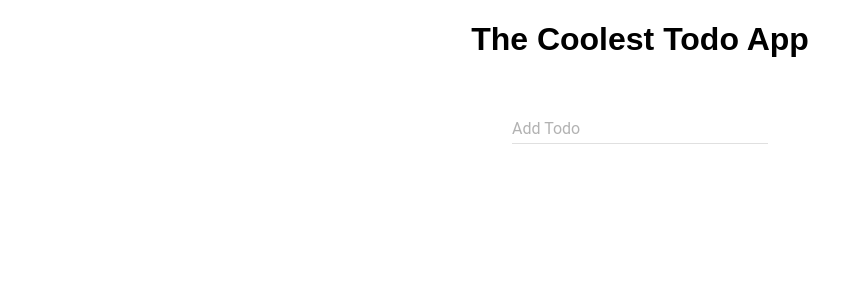
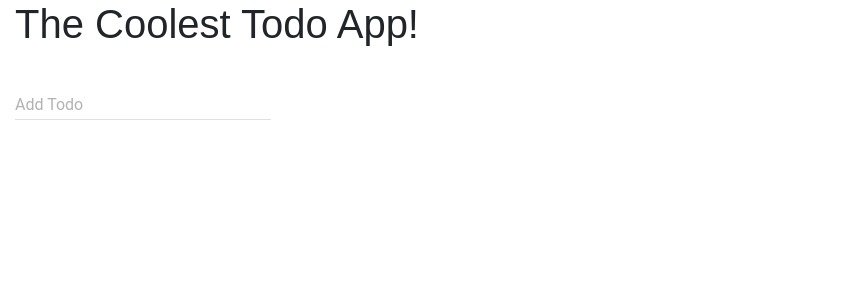
Before and after one commit to mgenova12/interactive-todos, a React (Create React App) app: page / in a window 1280 px wide. Shown: the top 300 px of the page, without its empty margins (0-856 px from the left). Built offline with nearby package versions, Linux system fonts and the light colour scheme.

Commit message:
create todo ordered list

```diff
--- a/package.json
+++ b/package.json
@@ -4,6 +4,7 @@
   "private": true,
   "dependencies": {
     "axios": "^0.18.0",
+    "bootstrap": "^4.1.1",
     "immutability-helper": "^2.7.0",
     "material-ui": "^0.20.0",
     "prop-types": "^15.6.1",
--- a/src/App.css
+++ b/src/App.css
@@ -1,28 +1,12 @@
 .App {
-  text-align: center;
+
 }
 
-.App-logo {
-  animation: App-logo-spin infinite 20s linear;
-  height: 80px;
+.form p {
+  font-size: 20px;
+  cursor: pointer;
 }
 
-.App-header {
-  background-color: #222;
-  height: 150px;
-  padding: 20px;
-  color: white;
+.form p:hover {
+  opacity: .5;
 }
-
-.App-title {
-  font-size: 1.5em;
-}
-
-.App-intro {
-  font-size: large;
-}
-
-@keyframes App-logo-spin {
-  from { transform: rotate(0deg); }
-  to { transform: rotate(360deg); }
-}
--- a/src/App.js
+++ b/src/App.js
@@ -1,67 +1,19 @@
 import React, { Component } from 'react';
-import { connect } from 'react-redux';
-import { createSelector } from 'reselect';
-import PropTypes from 'prop-types';
-import TextField from 'material-ui/TextField';
 import MuiThemeProvider from 'material-ui/styles/MuiThemeProvider';
-import { addTodo, deleteTodo } from './actions/todos-actions';
+import Form from './components/form';
 import './App.css';
 
 class App extends Component {
-  constructor(props) {
-    super(props);
-    this.handleSubmit = this.handleSubmit.bind(this);
-  }
-
-  handleSubmit(event) {
-    event.preventDefault();
-    this.props.onAddTodo(event.target.todo.value);
-    event.target.reset();
-  }
-
   render() {
-    const todos = this.props.todos.map((todo, index) => <p key={index}>{todo}</p>);
-
     return (
-      <div className="App">
-        <h1>The Coolest Todo App</h1>
+      <div className="App container-fluid">
+        <h1>The Coolest Todo App!</h1>
         <MuiThemeProvider>
-          <form onSubmit={this.handleSubmit}>
-            <TextField
-              name="todo"
-              floatingLabelText="Add Todo"
-              autoComplete="off"
-            />
-          </form>
+          <Form />
         </MuiThemeProvider>
-        { todos }
       </div>
     );
   }
 }
 
-
-const todosSelector = createSelector(
-  state => state.todos,
-  todos => todos
-);
-
-const mapStateToProps = createSelector(
-  todosSelector,
-  todos => ({
-    todos
-  })
-);
-
-const mapActionsToProps = {
-  onAddTodo: addTodo,
-  onDeleteTodo: deleteTodo
-};
-
-
-export default connect(mapStateToProps, mapActionsToProps)(App);
-
-App.propTypes = {
-  todos: PropTypes.array,
-  onAddTodo: PropTypes.func
-};
+export default App;
--- /dev/null
+++ b/src/components/form.js
@@ -0,0 +1,62 @@
+import PropTypes from 'prop-types';
+import React, { Component } from 'react';
+import TextField from 'material-ui/TextField';
+import { connect } from 'react-redux';
+import { createSelector } from 'reselect';
+import { addTodo, deleteTodo } from '../actions/todos-actions';
+
+export class Form extends Component {
+  constructor(props) {
+    super(props);
+    this.handleSubmit = this.handleSubmit.bind(this);
+  }
+
+  handleSubmit(event) {
+    event.preventDefault();
+    this.props.onAddTodo(event.target.todo.value);
+    event.target.reset();
+  }
+
+  render() {
+    const todos = this.props.todos.map((todo, index) => <li key={index}>{todo}</li>);
+    return (
+      <div className="form">
+        <form onSubmit={this.handleSubmit}>
+          <TextField
+            name="todo"
+            floatingLabelText="Add Todo"
+            autoComplete="off"
+          />
+        </form>
+        <ol className="formcontainer">
+          { todos }
+        </ol>
+      </div>
+    );
+  }
+}
+
+const todosSelector = createSelector(
+  state => state.todos,
+  todos => todos
+);
+
+const mapStateToProps = createSelector(
+  todosSelector,
+  todos => ({
+    todos
+  })
+);
+
+const mapActionsToProps = {
+  onAddTodo: addTodo,
+  onDeleteTodo: deleteTodo
+};
+
+export default connect(mapStateToProps, mapActionsToProps)(Form);
+
+
+Form.propTypes = {
+  todos: PropTypes.array,
+  onAddTodo: PropTypes.func
+};
--- a/src/index.js
+++ b/src/index.js
@@ -3,6 +3,7 @@ import ReactDOM from 'react-dom';
 import { Provider } from 'react-redux';
 import { applyMiddleware, compose, combineReducers, createStore } from 'redux';
 import thunk from 'redux-thunk';
+import 'bootstrap/dist/css/bootstrap.min.css';
 
 import './index.css';
 import App from './App';
```
Also changed, not shown: 1 other file (tests, documents, lock files or other folders).
